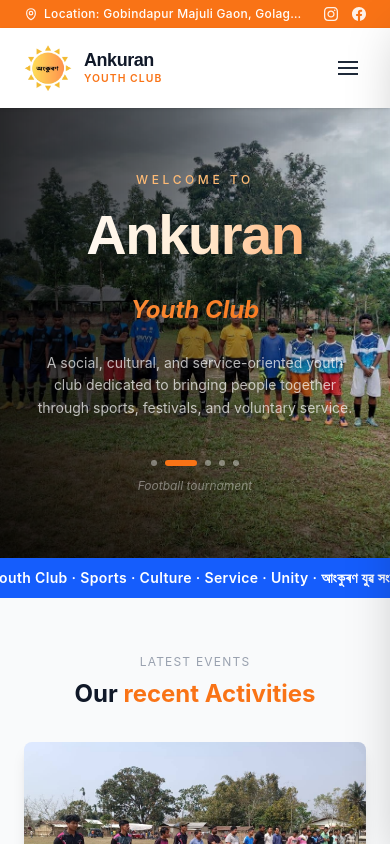
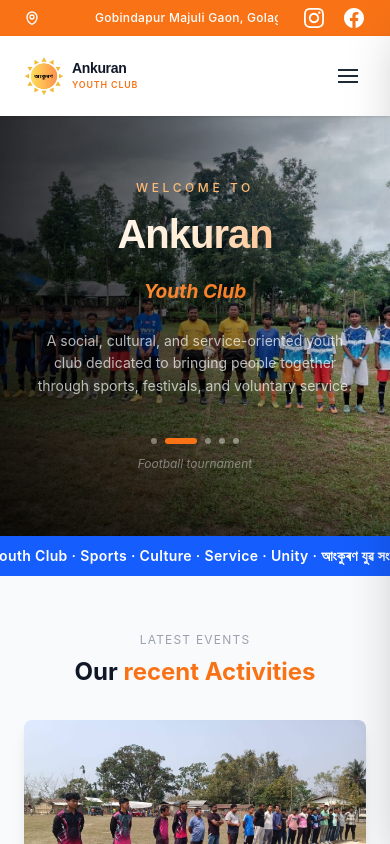
Before and after one commit to rahulsaikia18/ankuranYouthClub.com, a React (Vite) app in the folder frontend/: page / in a window 390 px wide. Both pictures are taken after a click on the button 154 px from the left and 462 px from the top of the page. Shown: the top 844 px of the page. Built offline with nearby package versions, Linux system fonts and the light colour scheme.

Commit message:
feat: enhance typography and responsiveness in HeroSection and Navbar, add marquee effect to top bar

```diff
--- a/frontend/src/components/HeroSection.jsx
+++ b/frontend/src/components/HeroSection.jsx
@@ -104,7 +104,7 @@ export default function HeroSection() {
              bg-clip-text text-transparent"
               style={{
                 fontFamily: "'Noto Sans Bengali', sans-serif",
-                fontSize: "clamp(3.5rem, 9vw, 6.5rem)",
+                fontSize: "clamp(2.5rem, 8vw, 6.5rem)",
                 paddingBottom: "0.12em",
               }}
             >
@@ -116,7 +116,7 @@ export default function HeroSection() {
               className="font-bold italic mt-2 mb-6
                          bg-gradient-to-r from-orange-400 to-orange-500
                          bg-clip-text text-transparent"
-              style={{ fontSize: "clamp(1.5rem, 4vw, 2.25rem)" }}
+              style={{ fontSize: "clamp(1.2rem, 3.5vw, 2.25rem)" }}
             >
               {sub}
             </h2>
--- a/frontend/src/components/Navbar.jsx
+++ b/frontend/src/components/Navbar.jsx
@@ -72,7 +72,9 @@ export default function Navbar() {
     >
       <span
         className={`font-black tracking-tight text-gray-900 leading-none ${
-          size === 'large' ? 'text-xl' : 'text-lg'
+          size === 'large'
+            ? 'text-lg sm:text-xl'
+            : 'text-sm sm:text-base md:text-lg'
         }`}
         style={{ fontFamily: "'Noto Sans Bengali', sans-serif" }}
       >
@@ -80,7 +82,9 @@ export default function Navbar() {
       </span>
       <span
         className={`font-semibold tracking-widest uppercase text-orange-500 mt-0.5 ${
-          size === 'large' ? 'text-xs' : 'text-[0.65rem]'
+          size === 'large'
+            ? 'text-[0.65rem] sm:text-xs'
+            : 'text-[0.55rem] sm:text-[0.65rem]'
         }`}
       >
         {sub}
@@ -96,11 +100,12 @@ export default function Navbar() {
           showTopBar ? 'max-h-12 opacity-100 py-1.5' : 'max-h-0 opacity-0 py-0'
         }`}
       >
-        <div className="max-w-7xl mx-auto px-6 sm:px-8 lg:px-12 flex items-center justify-between text-xs">
-          {/* Left: Location */}
-          <div className="flex items-center gap-1.5 truncate pr-4">
+        <div className="max-w-7xl mx-auto px-6 sm:px-8 lg:px-12 flex items-center justify-between text-xs gap-4">
+          {/* Left: Location Pin + Marquee (right to left) */}
+          <div className="flex items-center gap-2 overflow-hidden flex-1 min-w-0">
+            <div className="flex items-center gap-1 flex-shrink-0 z-10 bg-orange-500 pr-1 font-semibold text-white">
               <svg
-              className="w-3.5 h-3.5 flex-shrink-0 text-white/90"
+                className="w-4 h-4 flex-shrink-0 text-white"
                 fill="none"
                 stroke="currentColor"
                 strokeWidth={2}
@@ -109,22 +114,32 @@ export default function Navbar() {
                 <path strokeLinecap="round" strokeLinejoin="round" d="M15 10.5a3 3 0 11-6 0 3 3 0 016 0z" />
                 <path strokeLinecap="round" strokeLinejoin="round" d="M19.5 10.5c0 7.142-7.5 11.25-7.5 11.25S4.5 17.642 4.5 10.5a7.5 7.5 0 1115 0z" />
               </svg>
-            <span className="truncate tracking-wide font-medium">
-              Location: Gobindapur Majuli Gaon, Golaghat, Assam, 785613
-            </span>
+              <span className="hidden sm:inline">Location:</span>
             </div>
 
-          {/* Right: Instagram & Facebook Icons */}
-          <div className="flex items-center gap-3.5 flex-shrink-0">
+            {/* Marquee Track moving from Right to Left */}
+            <div className="overflow-hidden flex-1 relative whitespace-nowrap select-none">
+              <div className="topbar-marquee-track items-center">
+                {Array.from({ length: 4 }).map((_, i) => (
+                  <span key={i} className="inline-block tracking-wide font-medium mr-12">
+                    Gobindapur Majuli Gaon, Golaghat, Assam, 785613 &nbsp;•&nbsp;
+                  </span>
+                ))}
+              </div>
+            </div>
+          </div>
+
+          {/* Right: Instagram & Facebook Icons (Increased size) */}
+          <div className="flex items-center gap-4 flex-shrink-0 z-10 bg-orange-500 pl-2">
             {/* Instagram */}
             <a
               href="https://instagram.com"
               target="_blank"
               rel="noopener noreferrer"
               aria-label="Instagram"
-              className="text-white/90 hover:text-white hover:scale-110 transition-transform"
+              className="text-white hover:text-white/80 hover:scale-115 transition-transform p-0.5"
             >
-              <svg className="w-3.5 h-3.5" fill="currentColor" viewBox="0 0 24 24">
+              <svg className="w-5 h-5 sm:w-5 sm:h-5" fill="currentColor" viewBox="0 0 24 24">
                 <path d="M12 2.163c3.204 0 3.584.012 4.85.07 3.252.148 4.771 1.691 4.919 4.919.058 1.265.069 1.645.069 4.849 0 3.205-.012 3.584-.069 4.849-.149 3.225-1.664 4.771-4.919 4.919-1.266.058-1.644.07-4.85.07-3.204 0-3.584-.012-4.849-.07-3.26-.149-4.771-1.699-4.919-4.92-.058-1.265-.07-1.644-.07-4.849 0-3.204.013-3.583.07-4.849.149-3.227 1.664-4.771 4.919-4.919 1.266-.057 1.645-.069 4.849-.069zm0-2.163c-3.259 0-3.667.014-4.947.072-4.358.2-6.78 2.618-6.98 6.98-.059 1.281-.073 1.689-.073 4.948 0 3.259.014 3.668.072 4.948.2 4.358 2.618 6.78 6.98 6.98 1.281.058 1.689.072 4.948.072 3.259 0 3.668-.014 4.948-.072 4.354-.2 6.782-2.618 6.979-6.98.059-1.28.073-1.689.073-4.948 0-3.259-.014-3.667-.072-4.947-.196-4.354-2.617-6.78-6.979-6.98-1.281-.059-1.69-.073-4.949-.073zm0 5.838c-3.403 0-6.162 2.759-6.162 6.162s2.759 6.163 6.162 6.163 6.162-2.759 6.162-6.163c0-3.403-2.759-6.162-6.162-6.162zm0 10.162c-2.209 0-4-1.79-4-4 0-2.209 1.791-4 4-4s4 1.791 4 4c0 2.21-1.791 4-4 4zm6.406-11.845c-.796 0-1.441.645-1.441 1.44s.645 1.44 1.441 1.44c.795 0 1.439-.645 1.439-1.44s-.644-1.44-1.439-1.44z" />
               </svg>
             </a>
@@ -134,9 +149,9 @@ export default function Navbar() {
               target="_blank"
               rel="noopener noreferrer"
               aria-label="Facebook"
-              className="text-white/90 hover:text-white hover:scale-110 transition-transform"
+              className="text-white hover:text-white/80 hover:scale-115 transition-transform p-0.5"
             >
-              <svg className="w-3.5 h-3.5" fill="currentColor" viewBox="0 0 24 24">
+              <svg className="w-5 h-5 sm:w-5 sm:h-5" fill="currentColor" viewBox="0 0 24 24">
                 <path d="M24 12.073c0-6.627-5.373-12-12-12s-12 5.373-12 12c0 5.99 4.388 10.954 10.125 11.854v-8.385H7.078v-3.47h3.047V9.43c0-3.007 1.792-4.669 4.533-4.669 1.312 0 2.686.235 2.686.235v2.953H15.83c-1.491 0-1.956.925-1.956 1.874v2.25h3.328l-.532 3.47h-2.796v8.385C19.612 23.027 24 18.062 24 12.073z" />
               </svg>
             </a>
@@ -149,11 +164,11 @@ export default function Navbar() {
         <div className="max-w-7xl mx-auto px-6 sm:px-8 lg:px-12 flex items-center justify-between h-20">
 
           {/* Logo + animated club name */}
-          <a href="#" className="flex items-center gap-3 no-underline">
+          <a href="#" className="flex items-center gap-2 sm:gap-3 no-underline min-w-0">
             <img
               src={clubLogo}
               alt="Ankuran Youth Club logo"
-              className="h-12 w-12 object-contain flex-shrink-0"
+              className="h-10 w-10 sm:h-12 sm:w-12 object-contain flex-shrink-0"
             />
             <AnimatedName />
           </a>
--- a/frontend/src/index.css
+++ b/frontend/src/index.css
@@ -60,6 +60,15 @@ body {
   animation: marqueeScroll 30s linear infinite;
 }
 
+.topbar-marquee-track {
+  display: flex;
+  width: max-content;
+  animation: marqueeScroll 22s linear infinite;
+}
+.topbar-marquee-track:hover {
+  animation-play-state: paused;
+}
+
 /* ── Event slide fade-in ── */
 @keyframes slideFadeIn {
   0%   { opacity: 0; transform: translateX(40px); }
```
Lines whose indentation alone changed are shown as unchanged.
